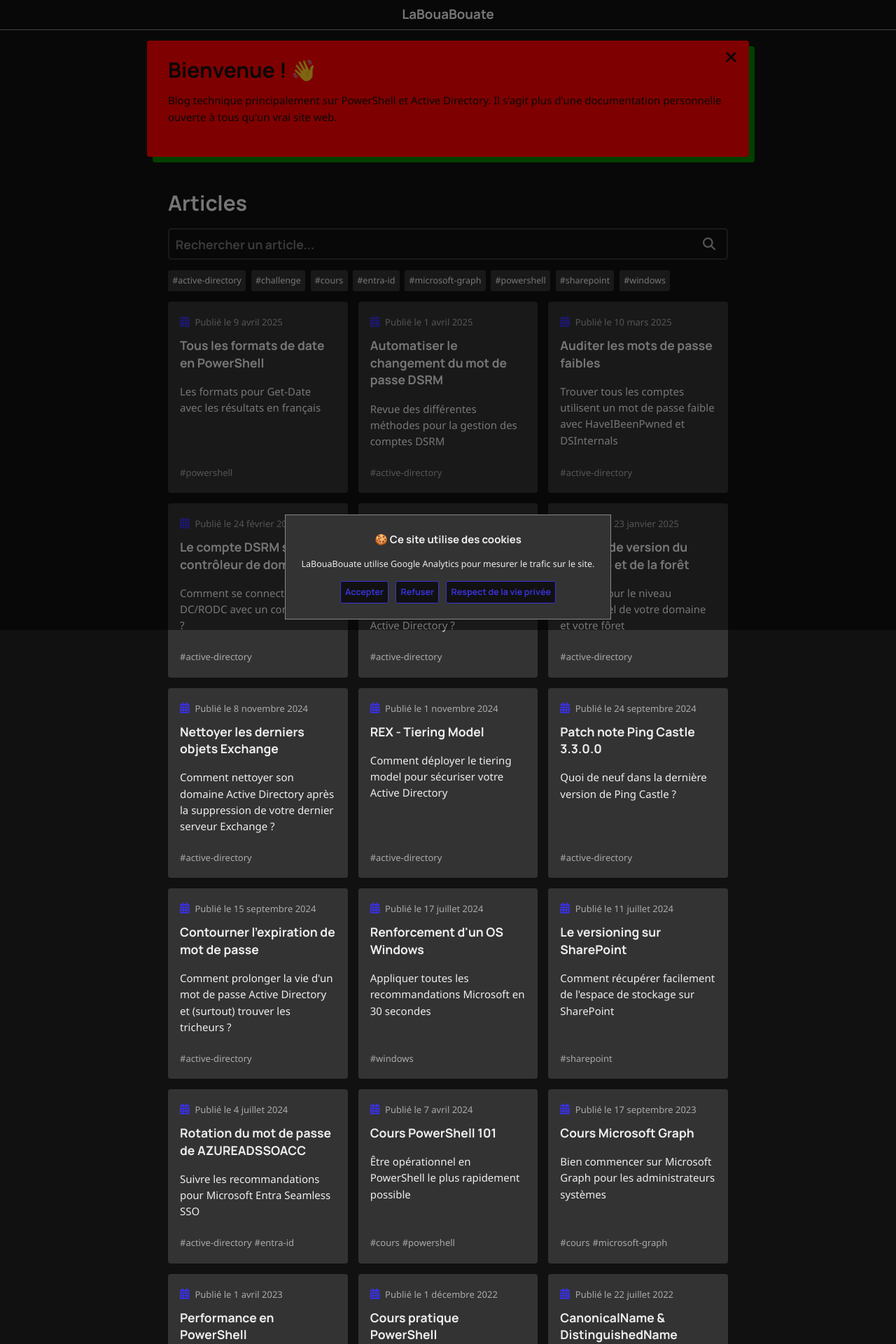
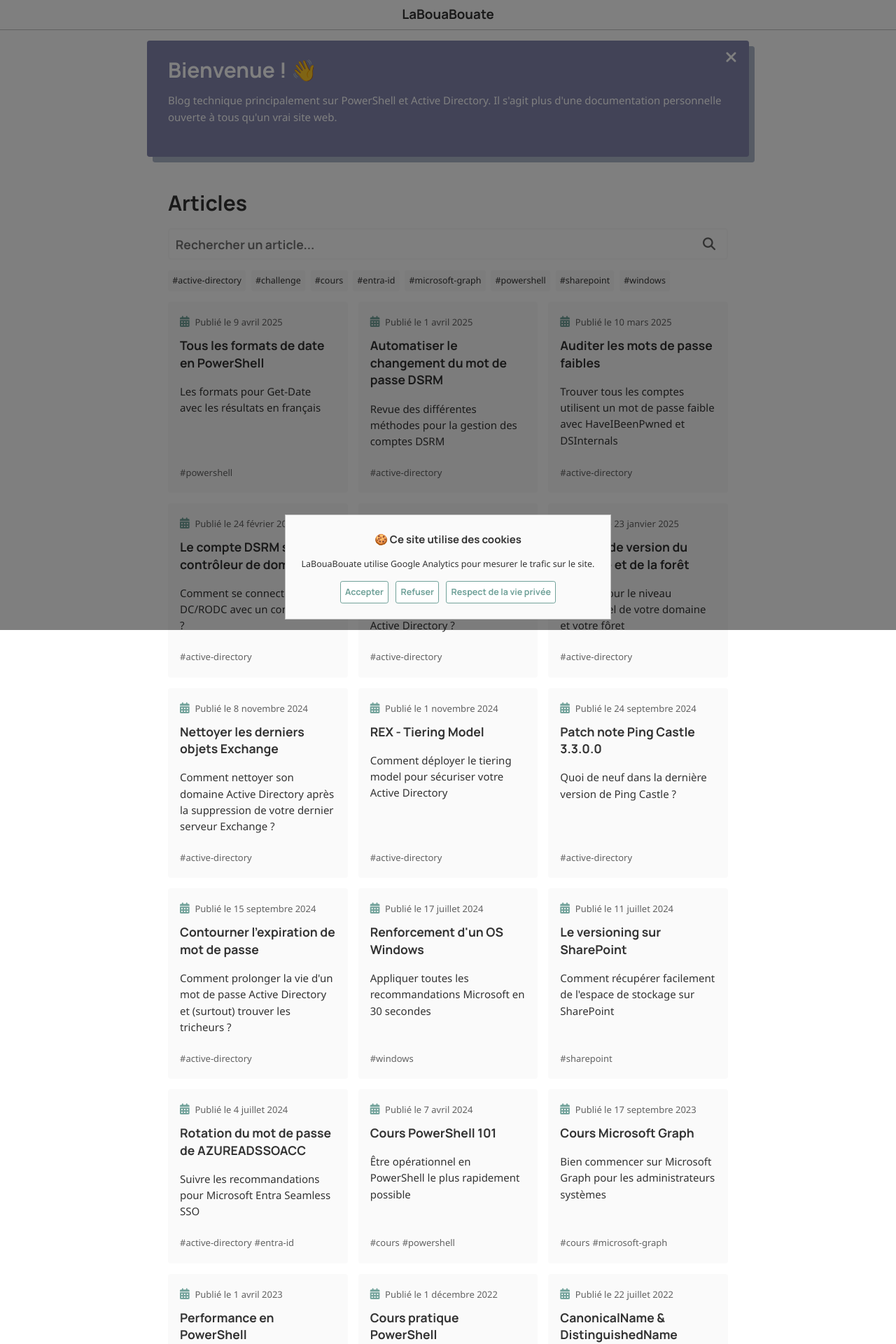
Before and after one commit to leobouard/leobouard.github.io, a Jekyll site: the page built from _pages/blog.html, in a window 1280 px wide. Shown: the top 1920 px of the page at 70% size. Built offline with Jekyll 4.4.1, drawn with Linux system fonts in a browser that asks for light colours; nearby versions of some CDN libraries; some web fonts are replaced.

Commit message:
Update colors-and-fonts.scss

```diff
--- a/_sass/colors-and-fonts.scss
+++ b/_sass/colors-and-fonts.scss
@@ -28,14 +28,14 @@
 }
 
 // DARK THEME
-html {
+html.dark {
     --text: #eee;
     --background: #111;
-    --primary: #3a31d8;
-    --secondary: green;
-    --accent: red;
+    --primary: #71a29a;
+    --secondary: #aeb7ca;
+    --accent: #8688b0;
     --lightaccent: #333;
     --mediumaccent: #888;
     --heavyaccent: #aaa;
-    --blockquote: #090431;
+    --blockquote: #71a29a45;
 }
```
